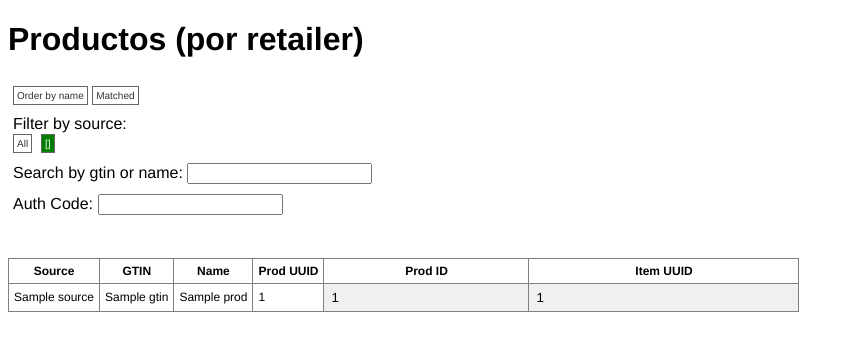
After one commit to OscarHeMe/catalogue, a Python web app: template app/templates/product/list.html in a window 1280 px wide. The commit adds this page. Shown: the top 351 px of the page, without its empty margins (0-854 px from the left). Run offline with Jinja, Linux system fonts and the light colour scheme; the template is opened without the code that fills it: most values are stand-ins (such as "Sample title", 1, 10 or a date in 2020).

Commit message:
Add products list to match items manually

```diff
--- a/app/__init__.py
+++ b/app/__init__.py
@@ -102,7 +102,7 @@ def inject_modules():
     module = 'main' if split_path == [''] else split_path[0]
     return dict(
         current_module=module,
-        modules=['item']
+        modules=['item','product']
     )
 
 
--- a/app/static/css/styles.css
+++ b/app/static/css/styles.css
@@ -16,6 +16,7 @@ table, td, th{
 table input{
     border: 0px;
     outline: none;
+    background-color: transparent;
 }
 
 .feedback {
@@ -76,3 +77,12 @@ a.tag.active{
 div.field{
     padding: 5px;
 }
+
+input.product-input-piuuid,
+input.product-input-pid{
+    min-width: 190px;
+}
+
+td.editable{
+    background-color: #f0f0f0;
+}
--- /dev/null
+++ b/app/templates/product/list.html
@@ -0,0 +1,137 @@
+{% extends "layout.html" %}
+
+{% block body %}
+
+<script>
+    var url_change_id = "{{ url_for('product.update', _external=True) }}";
+    var url_change_id_active = "{{ url_for('product.get_list', _external=True) }}?p=1&source={{url.sources}}&matched={{url.matched}}&order={{url.order}}";
+</script>
+
+
+<h1>Productos (por retailer)</h1>
+
+<div class="field">
+    <!-- Order by name -->
+    {% if url.order == '1' %}
+    <a
+        class="tag active"
+        href="{{ url_for('product.get_list', _external=True) }}?p=1&source={{url.sources}}&matched={{url.matched}}&q={{url.q}}&order=0">
+        Order by name</a>&nbsp;
+    {% else %}
+    <a
+        class="tag"
+        href="{{ url_for('product.get_list', _external=True) }}?p=1&source={{url.sources}}&matched={{url.matched}}&q={{url.q}}&order=1">
+        Order by name</a>
+    {% endif %}
+    <!-- Matched -->
+    {% if url.matched == '1' %}
+    <a
+        class="tag active"
+        href="{{ url_for('product.get_list', _external=True) }}?p=1&source={{url.sources}}&matched=0&q={{url.q}}&order={{url.order}}">
+        Matched</a>&nbsp;
+    {% else %}
+    <a
+        class="tag"
+        href="{{ url_for('product.get_list', _external=True) }}?p=1&source={{url.sources}}&matched=1&q={{url.q}}&order={{url.order}}">
+        Matched</a>
+    {% endif %}
+</div>
+
+<div class="field">
+    <div>Filter by source: </div>
+    <a
+        class="tag {{ 'active' if not url.sources else '' }}"
+        href="{{ url_for('product.get_list', _external=True) }}?p=1&source=&matched={{url.matched}}&q={{url.q}}&order={{url.order}}">
+        All</a>&nbsp;
+    {% if url.sources %}
+    <a
+        class="tag active"
+        href="{{ url_for('product.get_list', _external=True) }}?p=1&source={{url.sources}}&matched={{url.matched}}&q={{url.q}}&order={{url.order}}">
+        {{ url.sources }}</a>&nbsp;
+    {% else %}
+        {% for s in sources_active %}
+    <a
+        class="tag {{ 'active' if s == url.sources else '' }}"
+        href="{{ url_for('product.get_list', _external=True) }}?p=1&source={{s}}&matched={{url.matched}}&q={{url.q}}&order={{url.order}}">
+        {{ s }}</a>&nbsp;
+        {% endfor %}
+    {% endif %}
+</div>
+
+<div class="field">
+    Search by gtin or name:
+    <input type="text" id="search" value="{{url.q }}" />
+</div>
+
+<div class="field">
+    Auth Code:
+    <input type="text" id="auth-code" />
+</div>
+
+<div style="padding: 10px;">
+    {% if url.p > 1 %}
+    <a href="{{ url_for('product.get_list') }}?p={{url.p-1}}&source={{url.sources}}&matched={{url.matched}}&q={{url.q}}&order={{url.order}}">< Anterior</a>
+    {% endif %}
+    &nbsp;
+    {% if url.next %}
+    <a href="{{ url_for('product.get_list') }}?p={{url.p+1}}&source={{url.sources}}&matched={{url.matched}}&q={{url.q}}&order={{url.order}}">Siguiente ></a>
+    {% endif %}
+</div>
+
+<div class="row">
+    <div class="col-lg-12">
+        <div class="card-box">
+            <table class="table">
+                <thead>
+                    </tr>
+                        <th>Source</th>
+                        <th>GTIN</th>
+                        <th>Name</th>
+                        <th>Prod UUID</th>
+                        <th>Prod ID</th>
+                        <th>Item UUID</th>
+                    </tr>
+                </thead>
+                <tbody>
+
+                    {% for prod in products %}
+                    <tr>
+                        <td>{{ prod.source }}</td>
+                        <td>{{ '' if not prod.gtin else prod.gtin }}</td>
+                        <td>{{ '' if not prod.name else prod.name }}</td>
+                        <td>{{ prod.product_uuid }}</td>
+                        <td class="editable">
+                            <input
+                                class="product-input-pid product-input"
+                                type="text"
+                                value_type='product_id'
+                                product_uuid="{{prod.product_uuid}}"
+                                value="{{prod.product_id}}" />
+                        </td>
+                        <td class="editable">
+                            <input
+                                style="min-width: 255px;"
+                                class="product-input-piuuid product-input"
+                                value_type='item_uuid'
+                                type="text"
+                                product_uuid="{{prod.product_uuid}}"
+                                value="{{'' if not prod.item_uuid else prod.item_uuid}}" />
+                        </td>
+                    </tr>
+                    {% else %}
+                    <tr>
+                        <td colspan="{{ 3 + sources|length }}">
+                            <div style="margin-top:20px; margin-bottom: 10px; " class="alert alert-info" role="alert">
+                            No items found
+                            </div>
+                        </td>
+                    </tr>
+                    {% endfor %}
+
+                </tbody>
+            </table>
+        </div>
+    </div>
+</div>
+
+{% endblock %}
```
Also changed, not shown: app/controllers/product.py (+91 -1 lines), app/models/product.py (+106 -0 lines), app/static/js/product.js (added, +53 -0 lines), app/templates/item/list.html (+2 -5 lines).
